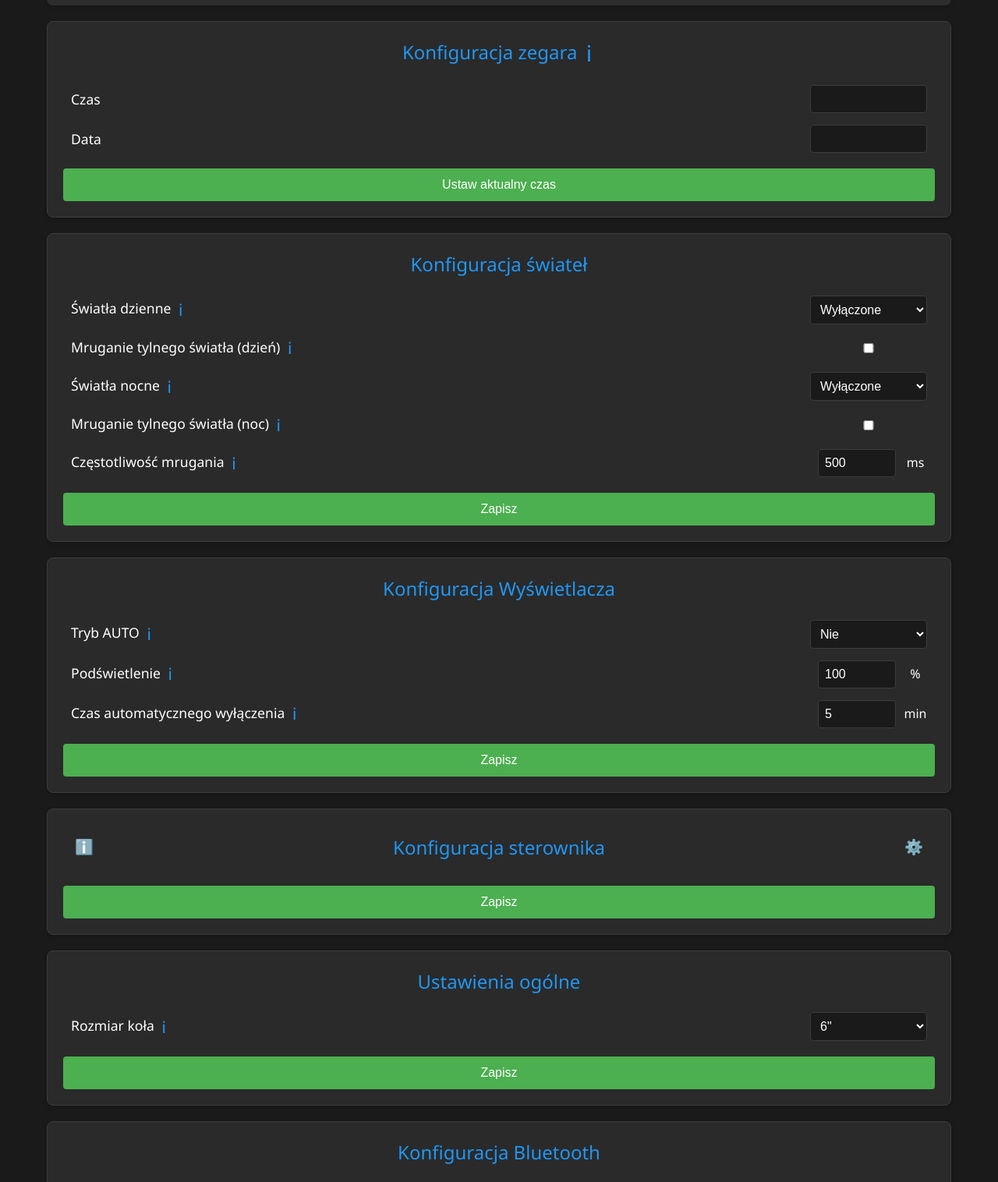
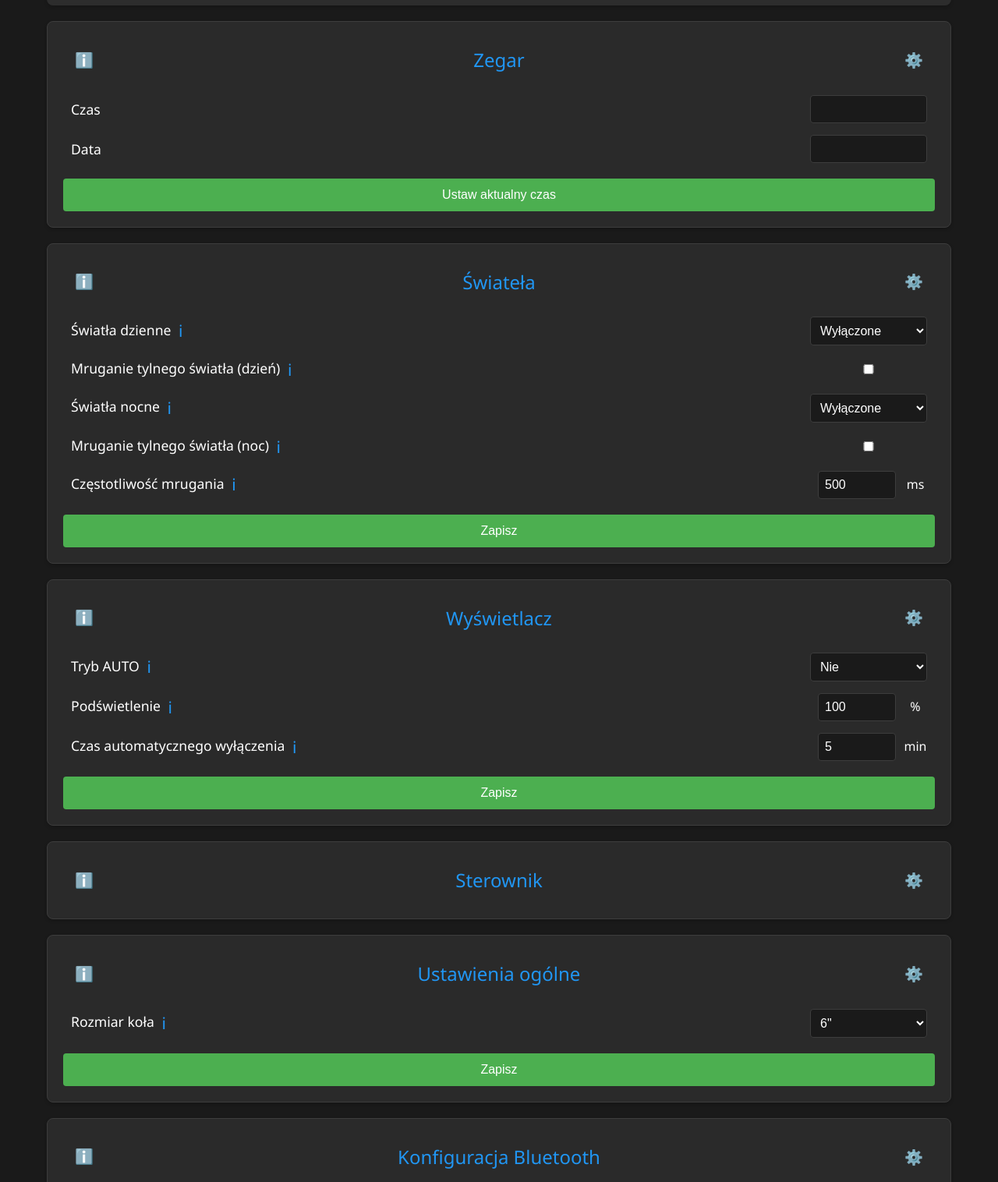
Before and after one commit to pimowo/PMW-Ride-System, a plain HTML site: page data/index.html in a window 1280 px wide. Shown: the part 119-1635 px from the top of the page at 78% size. Drawn offline with Linux system fonts and the light colour scheme; a script that the page names is missing.

Commit message:
Update index.html

```diff
--- a/data/index.html
+++ b/data/index.html
@@ -14,11 +14,16 @@
 			</header>
 
 			<main>
+
 				<section class="dashboard">
 
-					<!-- sekcja zegara -->
-					<div class="card clock-config">
-						<h2>Konfiguracja zegara <button class="info-icon" data-info="rtc-info">ℹ</button></h2>
+					<div class="card clock-config collapsible">
+						<div class="card-header">
+							<button class="info-icon" data-info="rtc-info">ℹ️</button>
+							<h2>Zegar</h2>
+							<button class="collapse-btn">⚙️</button>
+						</div>
+						<div class="card-content">
 
 							<!-- czas -->
 							<div class="rtc-row">
@@ -40,10 +45,16 @@
 								<button class="btn-save" onclick="saveRTCConfig()">Ustaw aktualny czas</button>
 							</div>
 						</div>
+					</div>
 
 					<!-- sekcja świateł -->
-					<div class="card light-config">
-						<h2>Konfiguracja świateł</h2>
+					<div class="card light-config collapsible">
+						<div class="card-header">
+							<button class="info-icon" data-info="light-config-info">ℹ️</button>
+							<h2>Świateła</h2>
+							<button class="collapse-btn">⚙️</button>
+						</div>
+						<div class="card-content">
 							<form id="lights-form">
 
 								<!-- Światła dzienne -->
@@ -110,12 +121,19 @@
 								</div>
 
 								<button type="button" class="btn-save" onclick="saveLightConfig()">Zapisz</button>
+
 							</form>
+						</div>
 					</div>
 
 					<!-- sekcja wyświetlacza -->
-					<div class="card display-config">
-						<h2>Konfiguracja Wyświetlacza</h2>
+					<div class="card display-config collapsible">
+						<div class="card-header">
+							<button class="info-icon" data-info="display-config-info">ℹ️</button>
+							<h2>Wyświetlacz</h2>
+							<button class="collapse-btn">⚙️</button>
+						</div>
+						<div class="card-content">
 
 							<!-- Tryb automatycznego przełączania -->
 							<div class="display-row">
@@ -185,16 +203,21 @@
 							</div>
 
 							<button class="btn-save" onclick="saveDisplayConfig()">Zapisz</button>
+
+						</div>
 					</div>
 
 					<!-- sekcja sterownika -->
 					<div class="card controller-config collapsible">
 						<div class="card-header">
 							<button class="info-icon" data-info="controller-config-info">ℹ️</button>
-							<h2>Konfiguracja sterownika</h2>
+							<h2>Sterownik</h2>
 							<button class="collapse-btn">⚙️</button>
 						</div>
+
 						<div class="card-content" style="display: none;">
+
+							<div class="setting-row">
 								<label>
 									Typ wyświetlacza
 									<button class="info-icon" data-info="display-type-info">ℹ</button>
@@ -802,10 +825,16 @@
 
 							<button class="btn-save" onclick="saveControllerConfig()">Zapisz</button>
 						</div>
+					</div>
 
 					<!-- sekcja ustawień ogólnych -->
-					<div class="card general-settings">
+					<div class="card general-settings collapsible">
+						<div class="card-header">
+							<button class="info-icon" data-info="general-settings-info">ℹ️</button>
 							<h2>Ustawienia ogólne</h2>
+							<button class="collapse-btn">⚙️</button>
+						</div>
+						<div class="card-content">
 
 							<!-- Rozmiar koła -->
 							<div class="setting-row">
@@ -833,11 +862,18 @@
 							</div>
 
 							<button class="btn-save" onclick="saveGeneralSettings()">Zapisz</button>
+
+						</div>
 					</div>
 
 					<!-- sekcja konfiguracji Bluetooth -->
-					<div class="card bluetooth-config">
+					<div class="card bluetooth-config collapsible">
+						<div class="card-header">
+							<button class="info-icon" data-info="bluetooth-config-info">ℹ️</button>
 							<h2>Konfiguracja Bluetooth</h2>
+							<button class="collapse-btn">⚙️</button>
+						</div>
+						<div class="card-content">
 
 							<!-- BMS -->
 							<div class="setting-row">
@@ -868,21 +904,22 @@
 							</div>
 
 							<button class="btn-save" onclick="saveBluetoothConfig()">Zapisz</button>
+
+						</div>
 					</div>
 
-				</section>
-			</main>
-
 					<!-- Stopka z informacją o wersji systemu -->
-
 					<footer>
 						<span>Project by PMW e-Bike System ver. <span id="system-version">...</span></span>
 					</footer>
 
+				</section>
+
+			</main>
+
 		</div>
 
 		<!-- Modal -->
-
 		<div id="info-modal" class="modal">
 			<div class="modal-content">
 				<div class="modal-header">
```
Lines whose indentation alone changed are shown as unchanged.
